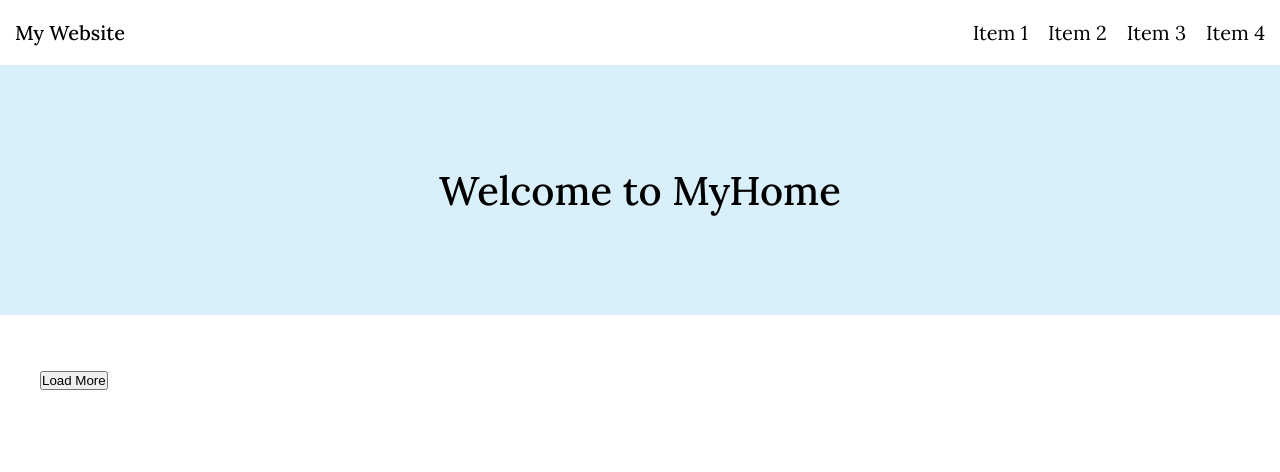
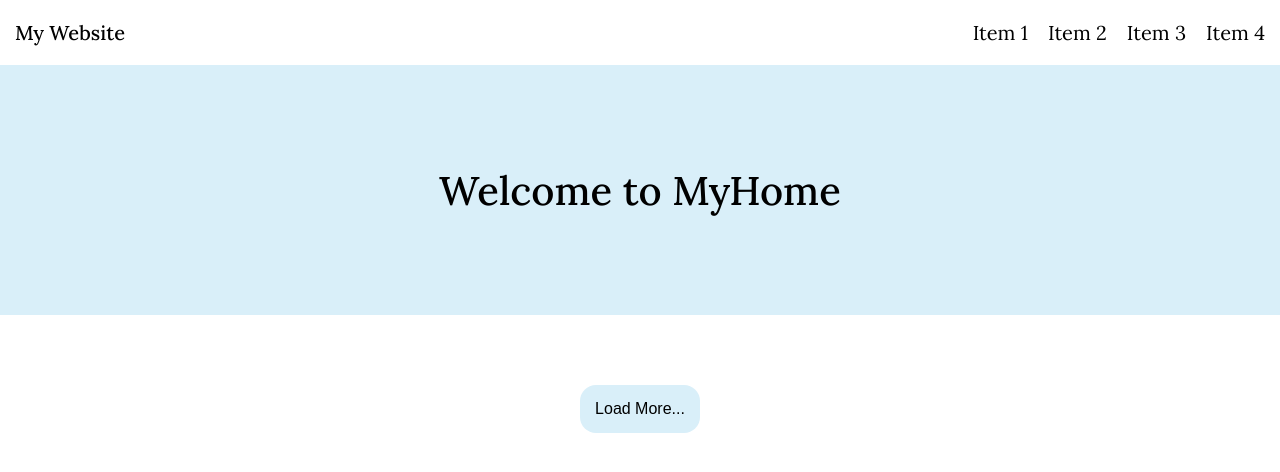
Before and after one commit to Katlyn880815/week-1-advanced.github.io, a plain HTML site: page week-3/task-3-javaScript/index.html in a window 1280 px wide. Drawn offline with nearby package versions, Linux system fonts and the light colour scheme; no server answers.

Commit message:
task-3 modified

```diff
--- a/week-3/task-3-javaScript/css/style.css
+++ b/week-3/task-3-javaScript/css/style.css
@@ -131,3 +131,21 @@
 .content__txt {
   padding: 1rem;
 }
+
+.btn__load {
+  border-radius: 1.6rem;
+  display: block;
+  margin: 2rem auto 6rem auto;
+  background-color: #d9eff9;
+  border: none;
+  padding: 1.5rem;
+  font-size: 1.6rem;
+  cursor: pointer;
+
+  transition: all 0.3s;
+}
+
+.btn__load:hover {
+  background-color: antiquewhite;
+  padding: 1.5rem 2rem 1.5rem 2rem;
+}
--- a/week-3/task-3-javaScript/index.html
+++ b/week-3/task-3-javaScript/index.html
@@ -65,7 +65,7 @@
       <section class="section-content container">
         <div class="content__box content__box-above"></div>
         <div class="content__box content__box-below"></div>
-        <button class="btn__load">Load More</button>
+        <button class="btn__load">Load More...</button>
       </section>
     </main>
     <script src="./script.js"></script>
--- a/week-3/task-3-javaScript/script.js
+++ b/week-3/task-3-javaScript/script.js
@@ -137,6 +137,7 @@ function render() {
       contentItemBelow.appendChild(contentPicBoxBottom);
       contentItemBelow.appendChild(contentTxt);
       contentBoxBelow.appendChild(contentItemBelow);
+      if (j === dataAll[0].length - 1) btnLoad.style.display = "none";
     }
   });
 }
```
